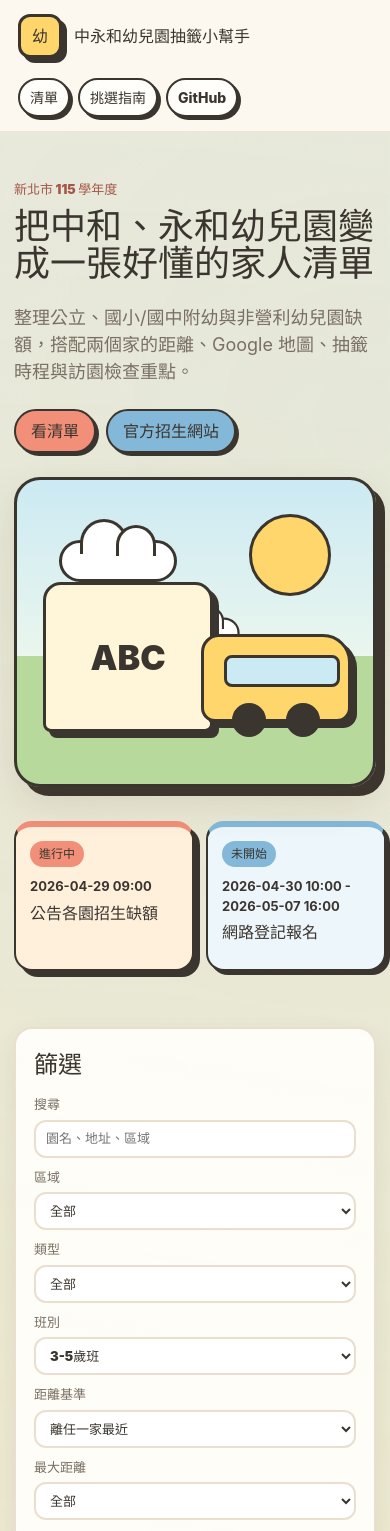
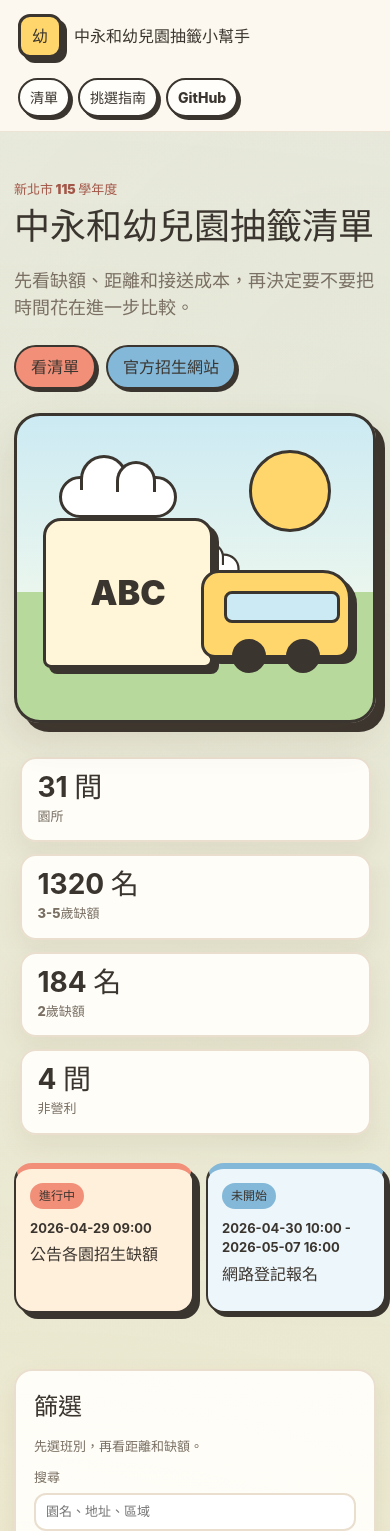
Before and after one commit to bluetch/ntpc-kindergarten-2026, a React (Vite) app: page / in a window 390 px wide. Shown: the top 1531 px of the page. Built offline with nearby package versions, Linux system fonts and the light colour scheme.

Commit message:
Refine content hierarchy across the site

```diff
--- a/src/App.jsx
+++ b/src/App.jsx
@@ -125,6 +125,12 @@ const classVacancyLabel = (classType) => {
   if (classType === "3-5歲班") return "3-5歲缺額";
   return "總缺額";
 };
+
+const totalClassVacancies = (schools, classType) =>
+  schools.reduce((sum, school) => {
+    const count = classVacancies(school, classType);
+    return sum + (Number.isFinite(count) ? count : 0);
+  }, 0);
 
 const getTimelineStatus = (index, now = new Date()) => {
   const window = timelineWindows[index];
@@ -353,6 +359,12 @@ function ListPage({ activeHomes, customHomes, enrichedSchools, resetHomes, updat
   }, [classType, district, homeKey, maxDistance, query, sortBy, type]);
 
   const selected = enrichedSchools.find((school) => school.id === selectedId) ?? filtered[0] ?? enrichedSchools[0];
+  const summaryStats = [
+    { label: "園所", value: `${filtered.length} 間` },
+    { label: "3-5歲缺額", value: `${totalClassVacancies(filtered, "3-5歲班")} 名` },
+    { label: "2歲缺額", value: `${totalClassVacancies(filtered, "2歲專班")} 名` },
+    { label: "非營利", value: `${filtered.filter((school) => school.type === "非營利").length} 間` },
+  ];
 
   return (
     <>
@@ -361,11 +373,8 @@ function ListPage({ activeHomes, customHomes, enrichedSchools, resetHomes, updat
         <section className="hero">
           <div className="hero-copy">
             <p className="eyebrow">新北市 115 學年度</p>
-            <h1>把中和、永和幼兒園變成一張好懂的家人清單</h1>
-            <p>
-              整理公立、國小/國中附幼與非營利幼兒園缺額，搭配兩個家的距離、Google
-              地圖、抽籤時程與訪園檢查重點。
-            </p>
+            <h1>中永和幼兒園抽籤清單</h1>
+            <p>先看缺額、距離和接送成本，再決定要不要把時間花在進一步比較。</p>
             <div className="hero-actions">
               <a className="primary-action" href="#list">
                 看清單
@@ -389,11 +398,21 @@ function ListPage({ activeHomes, customHomes, enrichedSchools, resetHomes, updat
           </div>
         </section>
 
+        <section className="hero-stats" aria-label="快速摘要">
+          {summaryStats.map((item) => (
+            <article key={item.label}>
+              <strong>{item.value}</strong>
+              <span>{item.label}</span>
+            </article>
+          ))}
+        </section>
+
         <TimelineBand />
 
         <section className="layout" id="list">
           <aside className="filters" aria-label="篩選幼兒園">
             <h2>篩選</h2>
+            <p className="filter-hint">先選班別，再看距離和缺額。</p>
             <label>
               搜尋
               <input value={query} onChange={(event) => setQuery(event.target.value)} placeholder="園名、地址、區域" />
@@ -460,10 +479,10 @@ function ListPage({ activeHomes, customHomes, enrichedSchools, resetHomes, updat
           <section className="results" aria-label="幼兒園清單">
             <div className="section-heading">
               <div>
-                <p className="eyebrow">共 {filtered.length} 間符合</p>
+                <p className="eyebrow">符合條件</p>
                 <h2>幼兒園一覽</h2>
               </div>
-              <p>距離與路程為快速估算，實際車程、停車與尖峰路況請開 Google Maps 路線確認。</p>
+              <p>{filtered.length} 間</p>
             </div>
 
             <div className="school-grid">
@@ -539,11 +558,19 @@ function HomeSettingsCard({ customHomes, resetHomes, updateHome }) {
         <fieldset key={key}>
           <label>
             名稱
-            <input value={home.label} onChange={(event) => updateHome(key, "label", event.target.value)} />
+            <input
+              value={home.label}
+              onChange={(event) => updateHome(key, "label", event.target.value)}
+              placeholder={key === "zhonghe" ? "中和家" : "永和家"}
+            />
           </label>
           <label>
             地址
-            <input value={home.address} onChange={(event) => updateHome(key, "address", event.target.value)} />
+            <input
+              value={home.address}
+              onChange={(event) => updateHome(key, "address", event.target.value)}
+              placeholder={key === "zhonghe" ? "新北市中和區永和路90巷" : "新北市永和區文化路144巷"}
+            />
           </label>
         </fieldset>
       ))}
@@ -597,12 +624,12 @@ function HomeDistanceList({ school }) {
             </div>
             {estimates ? (
               <div className="route-estimates">
-                <span>開車約 {formatMinuteRange(estimates.car)}</span>
-                <span>機車約 {formatMinuteRange(estimates.scooter)}</span>
-                <span>大眾約 {formatMinuteRange(estimates.transit)}</span>
+                <span>汽 {formatMinuteRange(estimates.car)}</span>
+                <span>機 {formatMinuteRange(estimates.scooter)}</span>
+                <span>公 {formatMinuteRange(estimates.transit)}</span>
               </div>
             ) : (
-              <p>自訂地址請開 Google Maps 查即時路程</p>
+              <p>請開 Maps 看即時路程</p>
             )}
           </article>
         );
@@ -758,15 +785,13 @@ function GuideTeaser() {
       <div className="section-heading">
         <div>
           <p className="eyebrow">新手爸媽快速版</p>
-          <h2>把指南獨立出來，分享給家人更方便</h2>
+          <h2>把討論重點整理成單獨一頁</h2>
         </div>
       </div>
 
       <div className="sources guide-cta">
-        <h3>獨立網址</h3>
-        <p>
-          指南頁整理了常見選園分析、參觀清單、紅旗訊號、公立/非營利/準公共差異與抽籤排志願建議，適合直接丟給家人討論。
-        </p>
+        <h3>挑選指南</h3>
+        <p>把類型差異、參觀重點、紅旗和排志願邏輯放在同一頁，方便一起看。</p>
         <div>
           <a href="#/guide">開啟挑選指南頁</a>
         </div>
@@ -786,8 +811,8 @@ function GuidePage() {
         <section className="detail-hero">
           <div>
             <p className="eyebrow">幼兒園挑選指南</p>
-            <h1>把常見問題拆成可討論、可排序的幾個決策點</h1>
-            <p>這頁把網路上常見的家長分析整理成實際可用的版本，適合和伴侶、長輩一起對焦。</p>
+            <h1>把選園問題拆成幾個能快速對焦的決策點</h1>
+            <p>先釐清生活圈、錄取方式和時段需求，再談教學風格，討論會順很多。</p>
           </div>
           <div className="detail-score">
             <strong>Guide</strong>
@@ -800,15 +825,15 @@ function GuidePage() {
             <div className="guide-grid">
               <article>
                 <h3>生活圈優先</h3>
-                <p>多數家長最後卡住的不是課程名稱，而是每天接送。離家、離公司、離祖父母支援點的動線，通常比單一亮點更影響長期穩定。</p>
+                <p>真正會天天影響生活的，通常是接送動線，不是簡章上的亮點。</p>
               </article>
               <article>
                 <h3>班別分開看</h3>
-                <p>2 歲專班和 3-5 歲班不要混在一起比較。對雙薪家庭來說，2 歲專班名額、作息與照顧強度往往才是真正的決策點。</p>
+                <p>2 歲專班和 3-5 歲班需求不同，缺額也常差很多，最好拆開看。</p>
               </article>
               <article>
                 <h3>先看能不能上</h3>
-                <p>公立與非營利通常要抽籤，準公共多半是直接報名。先把「錄取方式」和「時間壓力」釐清，才不會把大量精力放在根本進不去的選項。</p>
+                <p>先確認抽籤或報名方式，避免把時間花在根本進不去的選項。</p>
               </article>
             </div>
           </InfoBlock>
@@ -817,15 +842,15 @@ function GuidePage() {
             <div className="guide-grid">
               <article>
                 <h3>公立</h3>
-                <p>常見印象是便宜、穩定、校園資源完整。代價通常是名額少、抽籤競爭高，寒暑假與延托安排也要逐園確認。</p>
+                <p>便宜、穩定、校園完整，但通常名額少，時段安排要逐園確認。</p>
               </article>
               <article>
                 <h3>非營利</h3>
-                <p>常見優勢是收費平價、全年托育友善、由法人承辦而有明確理念。家長最常比較的是師資穩定度、延托品質與是否真的落實教學理念。</p>
+                <p>平價、全年托育友善，也較常被比較師資穩定和延托品質。</p>
               </article>
               <article>
                 <h3>準公共</h3>
-                <p>常見優勢是不用和公幼同一套大抽籤，報名彈性高。家長最在意的則是各園差異比較大，除了月費，還要看額外收費、課程真實樣貌與教師流動。</p>
+                <p>報名彈性高，但園所差異大，除了月費還要看額外收費和師資流動。</p>
               </article>
             </div>
           </InfoBlock>
@@ -845,15 +870,15 @@ function GuidePage() {
             <div className="guide-grid">
               <article>
                 <h3>先看老師怎麼講話</h3>
-                <p>老師會不會蹲下來、願不願意等孩子回應、衝突時是貼標籤還是幫忙收情緒，這些比簡章文案更接近真實日常。</p>
+                <p>說話方式、等待孩子的耐心，往往比簡章更接近真實日常。</p>
               </article>
               <article>
                 <h3>再看孩子是不是自在</h3>
-                <p>孩子是否敢主動移動、問問題、拿教材，通常能反映教室是高壓管理還是有安全感的環境。</p>
+                <p>孩子敢不敢移動、拿教材、開口問，能看出教室氛圍。</p>
               </article>
               <article>
                 <h3>最後問細節</h3>
-                <p>午睡不睡怎麼辦、挑食怎麼處理、如廁事故怎麼陪、臨時生病誰通知，這些細節最能看出園方價值觀。</p>
+                <p>午睡、挑食、如廁、臨時生病，最能看出園方怎麼照顧孩子。</p>
               </article>
             </div>
           </InfoBlock>
@@ -880,7 +905,7 @@ function GuidePage() {
           <InfoBlock title="整理來源">
             <div className="sources">
               <h3>這頁主要參考</h3>
-              <p>以官方政策與常見家長整理交叉比對後濃縮，適合先建立決策框架；實際收費、時段與招生仍以各園公告為準。</p>
+              <p>先用來建立決策框架；實際收費、時段與招生仍以各園公告為準。</p>
               <div>
                 {guideReferences.map((source) => (
                   <a key={source.url} href={source.url} target="_blank" rel="noreferrer" title={source.note}>
--- a/src/styles.css
+++ b/src/styles.css
@@ -200,6 +200,38 @@ h1 {
 
 .full {
   width: 100%;
+}
+
+.hero-stats {
+  display: grid;
+  grid-template-columns: repeat(4, minmax(0, 1fr));
+  gap: 12px;
+  padding: 0 clamp(18px, 5vw, 72px) 28px;
+}
+
+.hero-stats article {
+  border: 2px solid var(--line);
+  border-radius: 16px;
+  background: rgba(255, 254, 250, 0.95);
+  box-shadow: 0 10px 24px rgba(98, 76, 44, 0.08);
+  padding: 14px 16px;
+}
+
+.hero-stats strong,
+.hero-stats span {
+  display: block;
+}
+
+.hero-stats strong {
+  font-size: 28px;
+  line-height: 1;
+}
+
+.hero-stats span {
+  margin-top: 6px;
+  color: var(--muted);
+  font-size: 13px;
+  font-weight: 800;
 }
 
 .play-scene {
@@ -471,6 +503,12 @@ h1 {
 .guide h2 {
   margin: 0 0 12px;
   font-size: 24px;
+}
+
+.filter-hint {
+  margin: 0 0 12px;
+  color: var(--muted);
+  font-size: 13px;
 }
 
 .filters label {
@@ -857,6 +895,10 @@ h1 {
   margin-top: 0;
 }
 
+.guide-cta p {
+  max-width: 620px;
+}
+
 .info-block {
   padding: 22px;
 }
@@ -944,6 +986,10 @@ h1 {
   .guide-main .guide-grid {
     grid-template-columns: repeat(2, minmax(0, 1fr));
   }
+
+  .hero-stats {
+    grid-template-columns: repeat(2, minmax(0, 1fr));
+  }
 }
 
 @media (max-width: 840px) {
@@ -982,6 +1028,10 @@ h1 {
   }
 
   .guide-main .guide-grid {
+    grid-template-columns: 1fr;
+  }
+
+  .hero-stats {
     grid-template-columns: 1fr;
   }
 }
```
